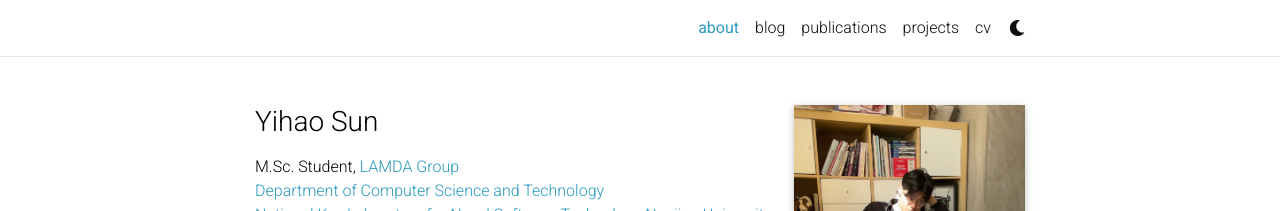
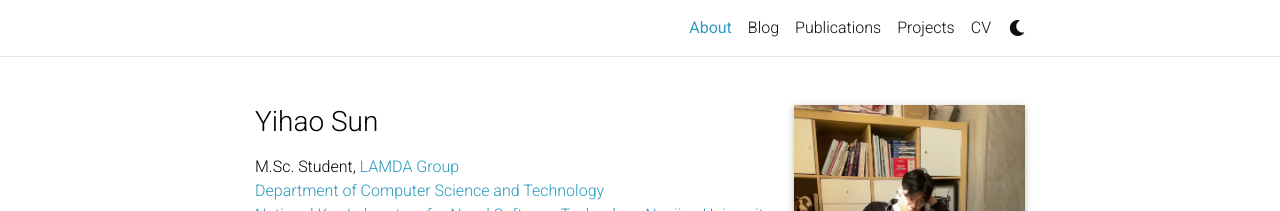
Before and after one commit to yihaosun1124/yihaosun1124.github.io, a Jekyll site: the page built from _pages/about.md, in a window 1280 px wide. Shown: the top 211 px of the page. Built offline with Jekyll 4.4.1, drawn with Linux system fonts in a browser that asks for light colours; full-size pictures stand in for the smaller copies a plugin makes; comment, search, counter and statistics services are not loaded; a style sheet for code colours, icons or effects is not loaded.

Commit message:
docs: update docs

```diff
--- a/_config.yml
+++ b/_config.yml
@@ -121,7 +121,7 @@ bing_site_verification:  # out your bing-site-verification ID (Bing Webmaster)
 # -----------------------------------------------------------------------------
 
 blog_name: My Blog # blog_name will be displayed in your blog page
-blog_nav_title: blog # your blog must have a title for it to be displayed in the nav bar
+blog_nav_title: Blog # your blog must have a title for it to be displayed in the nav bar
 blog_description: some thoughts and notes in my research
 permalink: /blog/:year/:title/
 
--- a/_pages/about.md
+++ b/_pages/about.md
@@ -1,6 +1,6 @@
 ---
 layout: about
-title: about
+title: About
 permalink: /
 
 profile:
--- a/blog/index.html
+++ b/blog/index.html
@@ -1,6 +1,6 @@
 ---
 layout: default
-title: blog
+title: Blog
 pagination:
   enabled: true
   collection: posts
```
Also changed, not shown: _pages/cv.md (+1 -1 lines), _pages/projects.md (+1 -1 lines), _pages/publications.md (+1 -1 lines).
